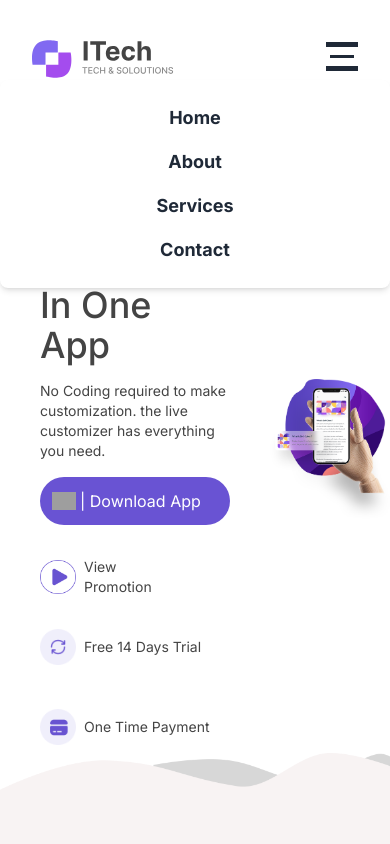
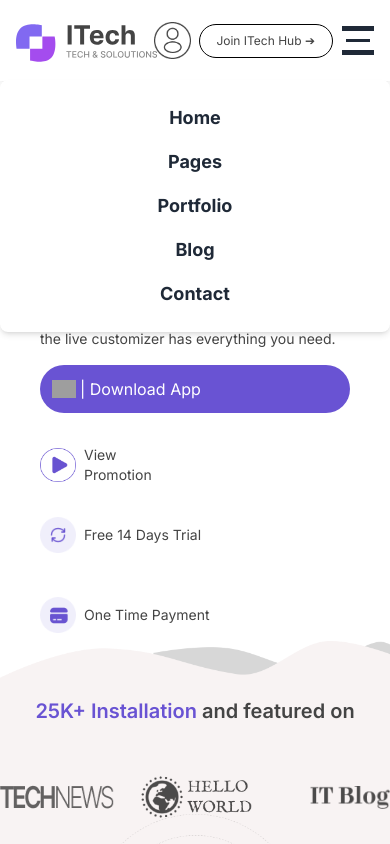
Before and after one commit to subhanwhetstonez/itech, a Next.js app: page / in a window 390 px wide. Both pictures are taken after a click on the button 342 px from the left and 56 px from the top of the page. Shown: the top 844 px of the page. Built offline with nearby package versions, Linux system fonts and the light colour scheme; grey boxes are pictures that could not be loaded.

Commit message:
Made it more better

```diff
--- a/app/content/Home/banner.jsx
+++ b/app/content/Home/banner.jsx
@@ -50,7 +50,7 @@ const banner = () => {
             </div>
           </div>
         </div>
-        <div className="flex items-center">
+        <div className="md:flex items-center hidden">
           <img src="./banner1.png" />
         </div>
       </div>
--- a/app/content/Home/downloadsec.jsx
+++ b/app/content/Home/downloadsec.jsx
@@ -4,13 +4,13 @@ import Image from "next/image";
 const download = () => {
   return (
     <div>
-      <div className="h-fit">
-        <div className="absolute z-0">
-          <img src="wave4.png" alt="" className="" />
+      <div className="h-fit lg:mb-16">
+        <div className="absolute w-full z-0">
+          <img src="wave4.png" alt="" className="w-full" />
         </div>
 
         <div className="relative grid gap-6 pt-48">
-          <div className="bg-[#f7f2f2] mt-[-4rem] md:mt-0 w-full m-auto">
+          <div className="bg-[#f7f2f2] mt-[-4rem] md:mb-[-4rem] w-full m-auto">
             <div className="grid text-center justify-center justify-items-center gap-4">
               <p className=" text-4xl font-bold">
                 Ready To
--- a/app/content/Home/hubsec.jsx
+++ b/app/content/Home/hubsec.jsx
@@ -15,22 +15,22 @@ const hubsec = () => {
             </span>
           </p>
         </div>
-        <div className="grid md:grid-flow-col gap-6 md:gap-0 items-center justify-items-start justify-center md:justify-around py-12 px-4 m-14 rounded-3xl border-[#00000066] border-[0.1rem]">
-          <div className="flex items-center gap-2">
+        <div className="grid md:grid-flow-col my-8 md:grid-cols-3 gap-4 md:gap-6 md:justify-around py-12 px-4 m-auto w-fit rounded-3xl place-items-center border-[#00000066] border-[0.1rem]">
+          <div className="flex items-center  col-start-2 md:col-start-1">
             <img src="github.png" width={80} />
             <div>
               <p className="text-3xl font-bold">GitHub</p>
               <p className="text-sm">Open Source & Commit Code</p>
             </div>
           </div>
-          <div className="flex items-center gap-2">
+          <div className="flex items-center gap-2 col-start-2 md:col-start-2">
             <img src="twitter.png" width={60} />
             <div>
               <p className="text-3xl font-bold">Tweeter</p>
               <p className="text-sm">Latest News & Update</p>
             </div>
           </div>
-          <div className="flex items-center gap-2">
+          <div className="flex items-center gap-2 col-start-2 md:col-start-3">
             <img src="telegram.png" width={60} />
             <div>
               <p className="text-3xl font-bold">Telegram</p>
--- a/app/content/Home/secwave.jsx
+++ b/app/content/Home/secwave.jsx
@@ -8,7 +8,7 @@ const secwave = () => {
         <div className="absolute z-0">
           <img src="wave.png" alt="" />
         </div>
-        <div className="grid gap-12 mt-14 p-12 lg:p-36 z-10">
+        <div className="grid gap-12 mt-14  lg:p-36 z-10">
           <div>
             <p className="text-xl font-semibold text-center">
               {" "}
@@ -16,7 +16,7 @@ const secwave = () => {
               featured on
             </p>
           </div>
-          <div className="grid grid-cols-3 place-items-center place-self-center md:flex gap-6 items-center">
+          <div className="grid grid-cols-3 place-items-center justify-items-end place-self-center md:flex gap-6 items-center">
             <img src="TECHNEWS.png" className="w-36 h-6" />
             <img src="hello world.png" className="w-32 h-18" />
             <img src="IT Blog.png" className="w-20 h-6" />
--- a/app/content/hamnav.jsx
+++ b/app/content/hamnav.jsx
@@ -11,12 +11,29 @@ const Hamnav = () => {
 
   return (
     <div className="bg-white shadow-lg relative z-30">
-      <div className="grid grid-flow-col grid-cols-2 p-8 items-center">
+      <div className="grid grid-flow-col grid-cols-4 p-4 items-center">
         {/* Logo component */}
-        <Logocomp />
+        <div className="w-fit relative">
+          <Logocomp />
+        </div>
+        {/* Login/Register component */}
+        <div className="flex w-full m-auto items-center ml-12 gap-2 relative justify-center col-span-2">
+          <div className="">
+            <a href="/login">
+              <img src="./profile.png" width={40} />
+            </a>
+          </div>
+          <div className="w-4/5">
+            <a href="/register">
+              <button className="border-[1px] p-2 rounded-full border-black text-xs w-full">
+                Join ITech Hub ➔
+              </button>
+            </a>
+          </div>
+        </div>
 
         {/* Hamburger Menu */}
-        <div className="flex justify-end">
+        <div className="flex items-center w-fit col-start-4 justify-self-end">
           <button
             className="block md:hidden focus:outline-none"
             onClick={toggleMenu}
@@ -36,25 +53,31 @@ const Hamnav = () => {
             } absolute top-20 right-0 grid bg-white shadow-md w-full rounded-lg p-6 text-center place-content-center space-y-4 md:block md:static md:bg-transparent md:shadow-none md:p-0 md:space-y-0 md:flex`}
           >
             <a
-              href="#"
+              href="/"
               className="block text-lg font-bold text-gray-800 hover:text-purple-600 hover:border-b-2 hover:border-[#6953d3]"
             >
               Home
             </a>
             <a
-              href="#"
+              href="/pages"
               className="block text-lg font-bold text-gray-800 hover:text-purple-600 hover:border-b-2 hover:border-[#6953d3]"
             >
-              About
+              Pages
             </a>
             <a
-              href="#"
+              href="/portfolio"
               className="block text-lg font-bold text-gray-800 hover:text-purple-600 hover:border-b-2 hover:border-[#6953d3]"
             >
-              Services
+              Portfolio
             </a>
             <a
-              href="#"
+              href="/blog"
+              className="block text-lg font-bold text-gray-800 hover:text-purple-600 hover:border-b-2 hover:border-[#6953d3]"
+            >
+              Blog
+            </a>
+            <a
+              href="/contact"
               className="block text-lg font-bold text-gray-800 hover:text-purple-600 hover:border-b-2 hover:border-[#6953d3]"
             >
               Contact
--- a/app/content/header.jsx
+++ b/app/content/header.jsx
@@ -42,7 +42,7 @@ const header = () => {
               </a>
             </ul>
           </div>
-          <div className="profile flex gap-5 justify-center">
+          <div className="profile flex gap-5 justify-center items-center">
             <div>
               <a href="/login">
                 <img src="./profile.png" width={30} />
```
Also changed, not shown: .eslintrc.json.
